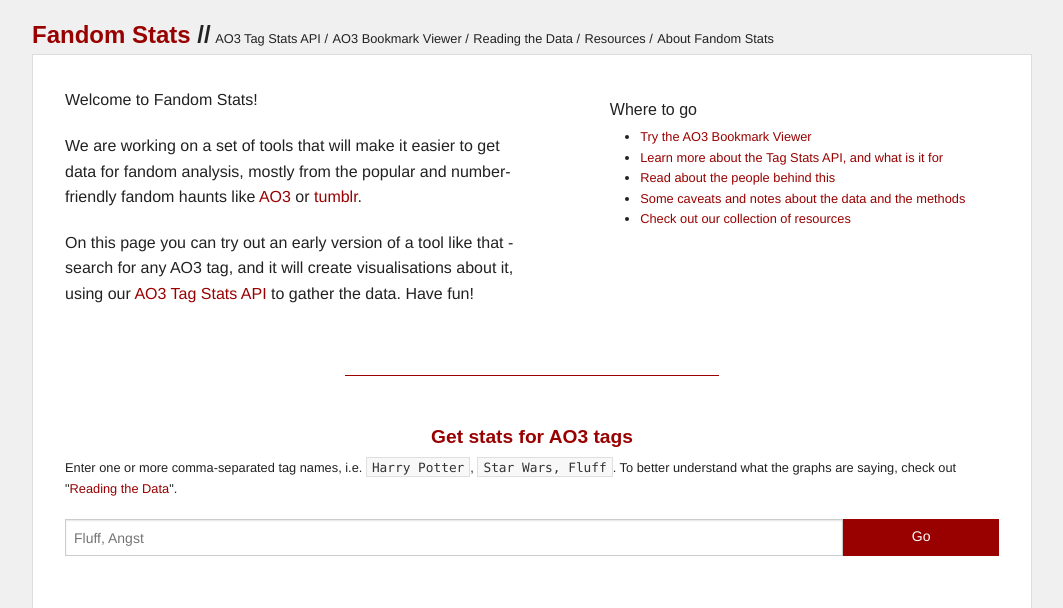
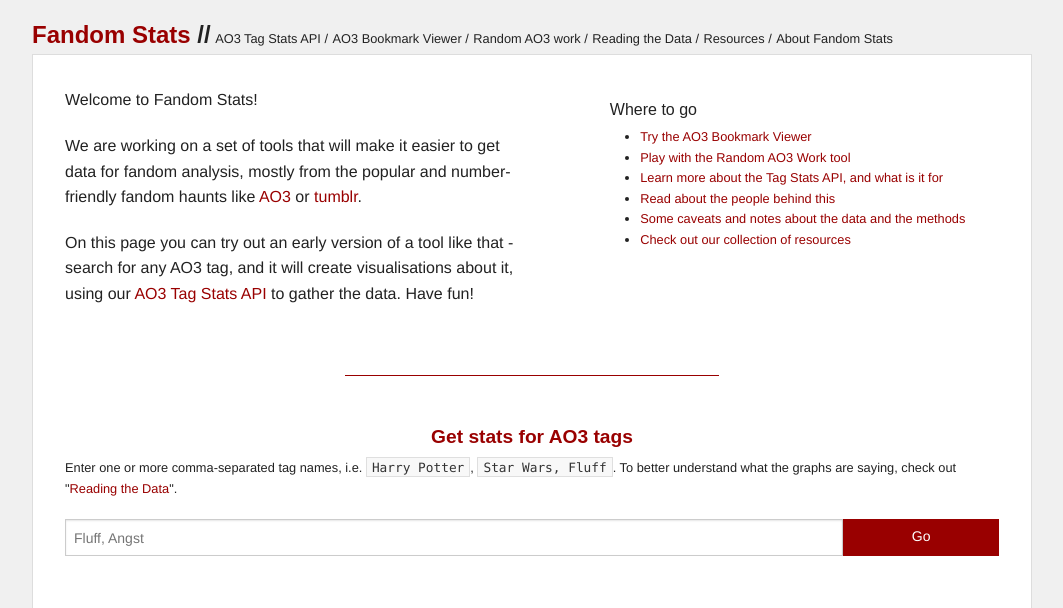
Before and after one commit to esgibter/fandomstats, a Flask app: page / in a window 1280 px wide. Shown: the top 608 px of the page, without its empty margins (108-1171 px from the left). Run offline with Flask 2, Linux system fonts and the light colour scheme.

Commit message:
Add the new tool to navbar and homepage

```diff
--- a/src/application/home/templates/base.html
+++ b/src/application/home/templates/base.html
@@ -68,6 +68,7 @@
 		{% set navbar = [
 		    ('ao3-tag-stats', 'AO3 Tag Stats API',false),
 		    ('ao3-bookmark-viewer', 'AO3 Bookmark Viewer',false),
+			('ao3-random-work', 'Random AO3 work',false),
 		    ('reading-the-data', 'Reading the Data',false),
 		    ('resources', 'Resources',false),
 				('about', 'About Fandom Stats',true),
--- a/src/application/home/templates/homepage.html
+++ b/src/application/home/templates/homepage.html
@@ -20,6 +20,7 @@
 			<h4>Where to go</h4>
 			<ul >
 				<li><a href="/ao3-bookmark-viewer">Try the AO3 Bookmark Viewer</a></li>
+				<li><a href="/ao3-random-work">Play with the Random AO3 Work tool</a></li>
 				<li><a href="/ao3-tag-stats">Learn more about the Tag Stats API, and what is it for</a></li>
 				<!--<li><a href="/fandom-research-directory">Find more fandom research projects like this one</a></li>-->
 				<li><a href="/about">Read about the people behind this</a></li>
```
